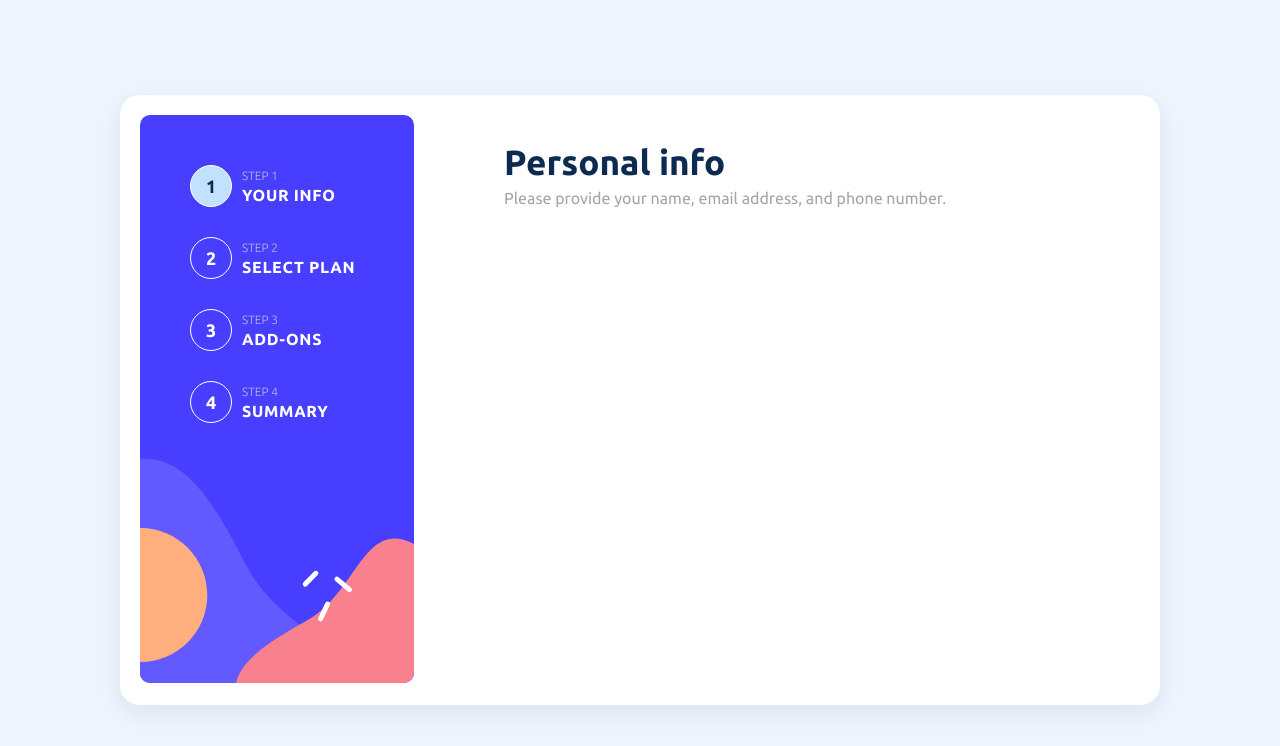
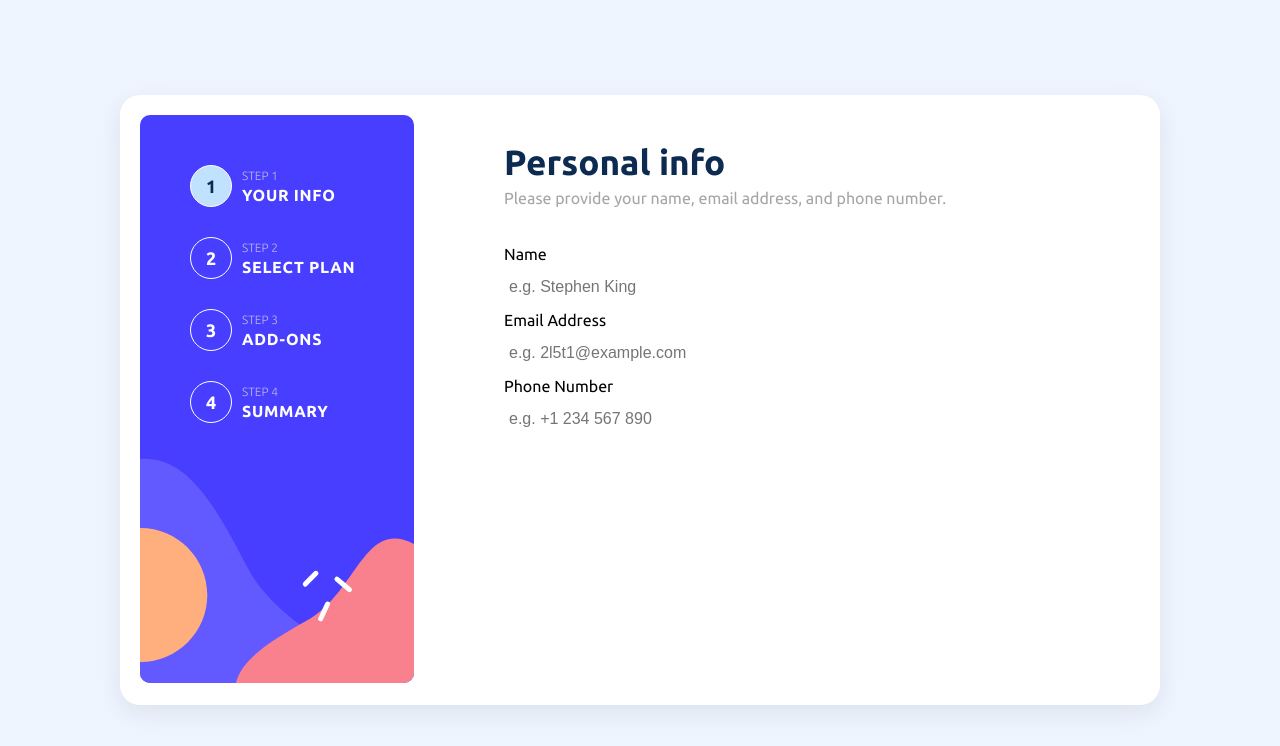
Before and after one commit to AnaSMatos/multi-step-form, a React (Create React App) app: page / in a window 1280 px wide. Shown: the top 746 px of the page. Built offline with nearby package versions, Linux system fonts and the light colour scheme.

Commit message:
feat: add base form structure

```diff
--- a/src/components/PersonalInfo/index.jsx
+++ b/src/components/PersonalInfo/index.jsx
@@ -1,10 +1,16 @@
 import { PersonalInfoStyle } from "./styles";
 import SectionTitle from "../../design/SectionTitle";
+import Input from "../../design/Input";
 
 export default function PersonalInfo () {
     return (
         <PersonalInfoStyle>
             <SectionTitle title="Personal info" instructions="Please provide your name, email address, and phone number."/>
+            <form className="form">
+                <Input label="Name" type="text" placeholder="e.g. Stephen King" required/>
+                <Input label="Email Address" type="email" placeholder="e.g. 2l5t1@example.com" required/>
+                <Input label="Phone Number" type="tel" placeholder="e.g. +1 234 567 890" required/>
+            </form>
         </PersonalInfoStyle>
     );
 }
--- a/src/components/PersonalInfo/styles.js
+++ b/src/components/PersonalInfo/styles.js
@@ -1,3 +1,9 @@
 import styled from "styled-components";
 
-export const PersonalInfoStyle = styled.div``;
+export const PersonalInfoStyle = styled.div`
+    form {
+        display: flex;
+        flex-direction: column;
+        margin-top: 40px;
+    }
+`;
--- a/src/design/Input/index.jsx
+++ b/src/design/Input/index.jsx
@@ -1,8 +1,10 @@
 import { InputStyle } from "./styles";
 
-export default function Input () {
+export default function Input ({label, type, placeholder, required}) {
     return (
         <InputStyle>
+            <label>{label}</label>
+            <input type={type} placeholder={placeholder} required={required}/>
         </InputStyle>
     );
 };
--- a/src/design/Input/styles.js
+++ b/src/design/Input/styles.js
@@ -1,11 +1,13 @@
 import styled from "styled-components";
 
-export const InputStyle = styled.input`
-    width: 100%;
-    padding: 12px 20px;
-    margin: 8px 0;
-    box-sizing: border-box;
-    border: 2px solid #ccc;
-    border-radius: 4px;
-    font-size: 16px;
+export const InputStyle = styled.div`
+    input {
+        width: 100%;
+        height: 40px;
+        border: 1px solid var(--border-color);
+        border-radius: 5px;
+        padding: 5px;
+        font-size: 16px;
+        color: var(--font-primary);
+    }
 `;
```
